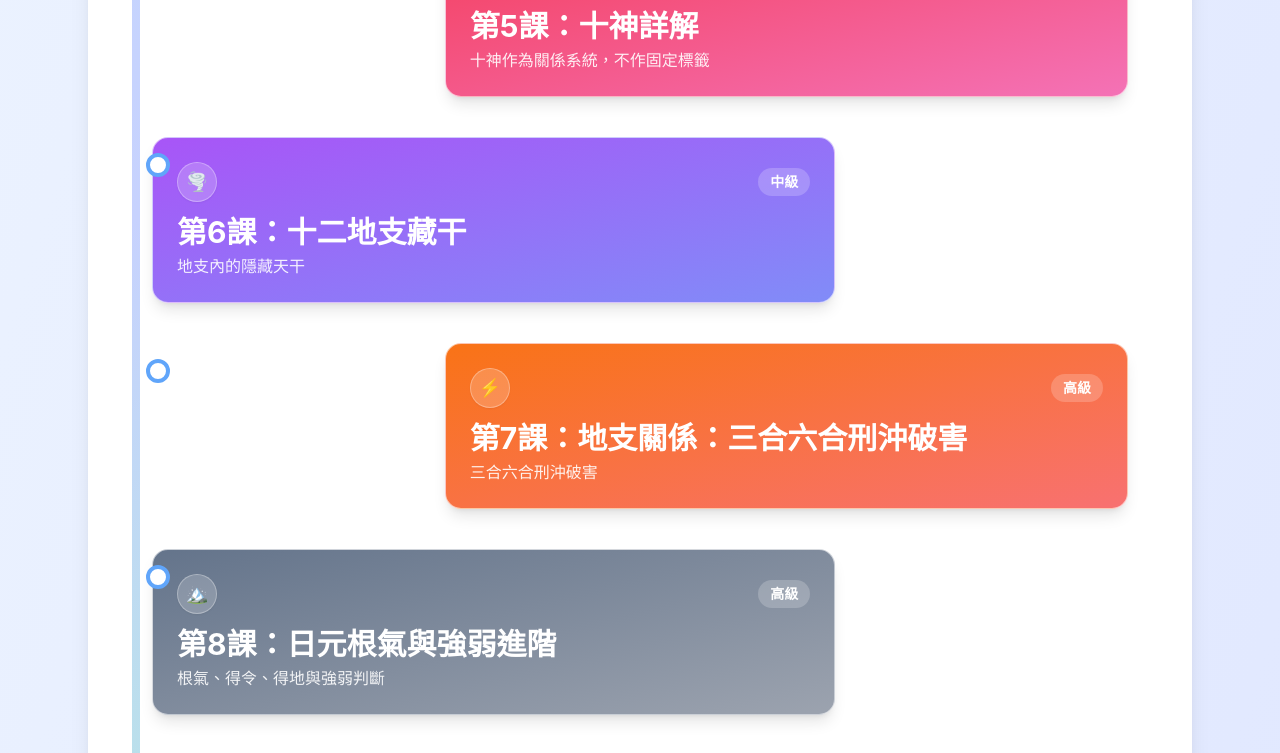
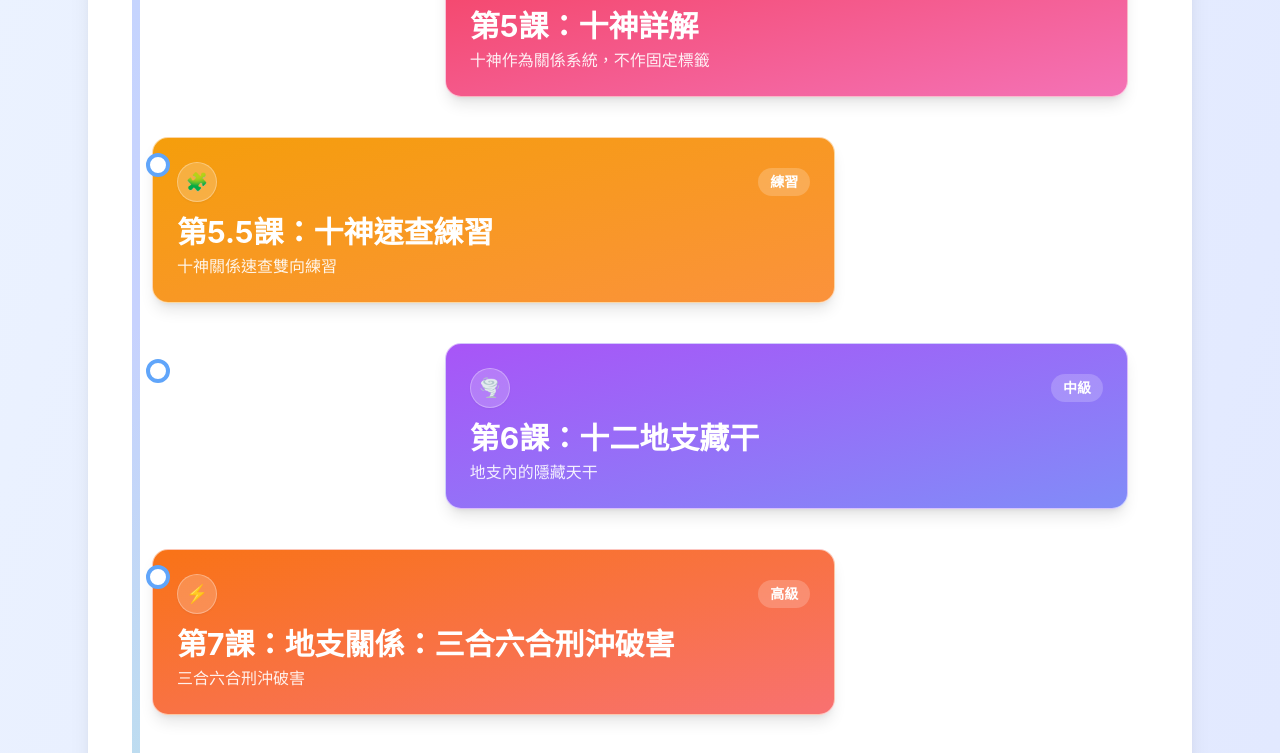
Before and after one commit to insilencio-app/bazi-game, a React (Vite) app: page / in a window 1280 px wide. Shown: the part 2240-2993 px from the top of the page. Built offline with nearby package versions, Linux system fonts and the light colour scheme; no server answers.

Commit message:
Fix lesson 5.5 visibility in production

```diff
--- a/src/components/home/LessonsView.tsx
+++ b/src/components/home/LessonsView.tsx
@@ -2,6 +2,7 @@ import React from 'react';
 import { mockLessons } from '../../data/mockData';
 
 const ensureLessonTitlePrefix = (lessonId: number, title: string): string => {
+  if (/^第.+課/.test(title)) return title;
   if (new RegExp(`^第${lessonId}課`).test(title)) return title;
   return `第${lessonId}課：${title}`;
 };
--- a/src/components/home/MenuView.tsx
+++ b/src/components/home/MenuView.tsx
@@ -2,6 +2,7 @@ import React from 'react';
 import { mockLessons } from '../../data/mockData';
 
 const ensureLessonTitlePrefix = (lessonId: number, title: string): string => {
+  if (/^第.+課/.test(title)) return title;
   if (new RegExp(`^第${lessonId}課`).test(title)) return title;
   return `第${lessonId}課：${title}`;
 };
--- a/src/pages/HomePage.tsx
+++ b/src/pages/HomePage.tsx
@@ -65,6 +65,7 @@ const TOTAL_QUIZ_PERFECT_BONUS_XP = 60;
 const HINT_XP_COST = 50;
 const PROGRESS_STORAGE_KEY = 'bazi-progression-v1';
 const MAIN_PATH_LESSON_IDS = [0, 1, 2, 3, 4, 5, 55, 6, 7, 8, 9, 11] as const;
+const LESSON_TITLE_PREFIX_PATTERN = /^第.+課/;
 
 const BADGE_DEFINITIONS: Record<BadgeId, { name: string; emoji: string; hintShort: string; hintLong: string }> = {
   'first-step': { name: '初學者', emoji: '👣', hintShort: '1課', hintLong: '完成任意 1 個課程' },
@@ -358,10 +359,14 @@ export const HomePage: React.FC = () => {
   };
 
   const lessonTitleMap = new Map(mockLessons.map(l => [l.id, l.title_cn]));
+  const getPathLessonTitle = (lessonId: number, fallbackTitle: string) => {
+    const title = lessonTitleMap.get(lessonId) ?? fallbackTitle;
+    return LESSON_TITLE_PREFIX_PATTERN.test(title) ? title : `第${lessonId}課：${title}`;
+  };
   const pathSteps = [
     {
       id: 0,
-      title: lessonTitleMap.get(0) ?? '第0課',
+      title: getPathLessonTitle(0, '第0課'),
       subtitle: '先懂四柱與日主再學五行',
       emoji: '🧭',
       accent: 'from-indigo-500 to-violet-400',
@@ -372,7 +377,7 @@ export const HomePage: React.FC = () => {
     },
     {
       id: 1,
-      title: lessonTitleMap.get(1) ?? '第1課',
+      title: getPathLessonTitle(1, '第1課'),
       subtitle: '木火土金水入門',
       emoji: '🌳',
       accent: 'from-green-500 to-emerald-400',
@@ -383,7 +388,7 @@ export const HomePage: React.FC = () => {
     },
     {
       id: 2,
-      title: lessonTitleMap.get(2) ?? '第2課',
+      title: getPathLessonTitle(2, '第2課'),
       subtitle: '陰陽五行與天干',
       emoji: '☰',
       accent: 'from-blue-500 to-sky-400',
@@ -394,7 +399,7 @@ export const HomePage: React.FC = () => {
     },
     {
       id: 3,
-      title: lessonTitleMap.get(3) ?? '第3課',
+      title: getPathLessonTitle(3, '第3課'),
       subtitle: '地支、生肖與時辰',
       emoji: '🐲',
       accent: 'from-teal-500 to-cyan-400',
@@ -405,7 +410,7 @@ export const HomePage: React.FC = () => {
     },
     {
       id: 4,
-      title: lessonTitleMap.get(4) ?? '第4課',
+      title: getPathLessonTitle(4, '第4課'),
       subtitle: '太陽曆節氣與八字月份劃分',
       emoji: '🌱',
       accent: 'from-lime-500 to-green-400',
@@ -416,7 +421,7 @@ export const HomePage: React.FC = () => {
     },
     {
       id: 5,
-      title: lessonTitleMap.get(5) ?? '第5課',
+      title: getPathLessonTitle(5, '第5課'),
       subtitle: '十神作為關係系統，不作固定標籤',
       emoji: '👥',
       accent: 'from-rose-500 to-pink-400',
@@ -426,8 +431,19 @@ export const HomePage: React.FC = () => {
       onClick: () => handleLessonStart(5),
     },
     {
+      id: 55,
+      title: getPathLessonTitle(55, '第5.5課'),
+      subtitle: '十神關係速查雙向練習',
+      emoji: '🧩',
+      accent: 'from-amber-500 to-orange-400',
+      chip: '練習',
+      isLesson: true,
+      isMainPath: true,
+      onClick: () => handleLessonStart(55),
+    },
+    {
       id: 6,
-      title: lessonTitleMap.get(6) ?? '第6課',
+      title: getPathLessonTitle(6, '第6課'),
       subtitle: '地支內的隱藏天干',
       emoji: '🌪️',
       accent: 'from-purple-500 to-indigo-400',
@@ -438,7 +454,7 @@ export const HomePage: React.FC = () => {
     },
     {
       id: 7,
-      title: lessonTitleMap.get(7) ?? '第7課',
+      title: getPathLessonTitle(7, '第7課'),
       subtitle: '三合六合刑沖破害',
       emoji: '⚡',
       accent: 'from-orange-500 to-red-400',
@@ -449,7 +465,7 @@ export const HomePage: React.FC = () => {
     },
     {
       id: 8,
-      title: lessonTitleMap.get(8) ?? '第8課',
+      title: getPathLessonTitle(8, '第8課'),
       subtitle: '根氣、得令、得地與強弱判斷',
       emoji: '🏔️',
       accent: 'from-slate-500 to-gray-400',
@@ -460,7 +476,7 @@ export const HomePage: React.FC = () => {
     },
     {
       id: 9,
-      title: lessonTitleMap.get(9) ?? '第9課',
+      title: getPathLessonTitle(9, '第9課'),
       subtitle: '月令定格與古典用神判法',
       emoji: '🧱',
       accent: 'from-fuchsia-500 to-purple-400',
--- a/src/pages/LessonPage.tsx
+++ b/src/pages/LessonPage.tsx
@@ -9,6 +9,7 @@ import { QuizActionButton } from '../components/quiz/QuizActionButton';
 import type { LessonWithBanks } from '../types/domain';
 
 const ensureLessonTitlePrefix = (lessonId: number, title: string): string => {
+  if (/^第.+課/.test(title)) return title;
   if (new RegExp(`^第${lessonId}課`).test(title)) return title;
   return `第${lessonId}課：${title}`;
 };
```
